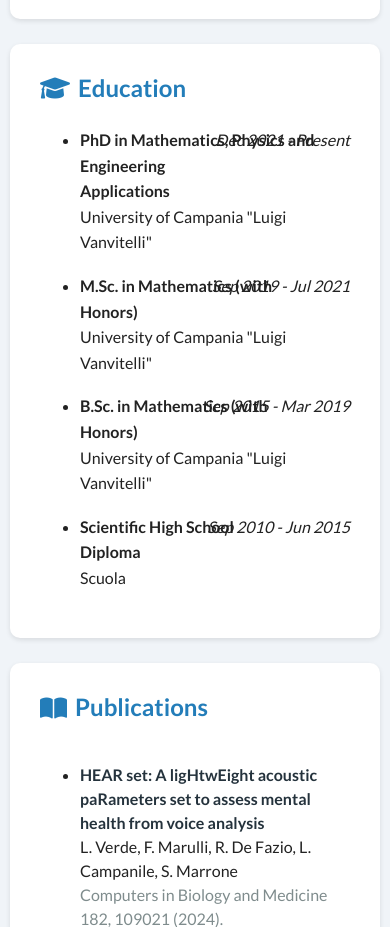
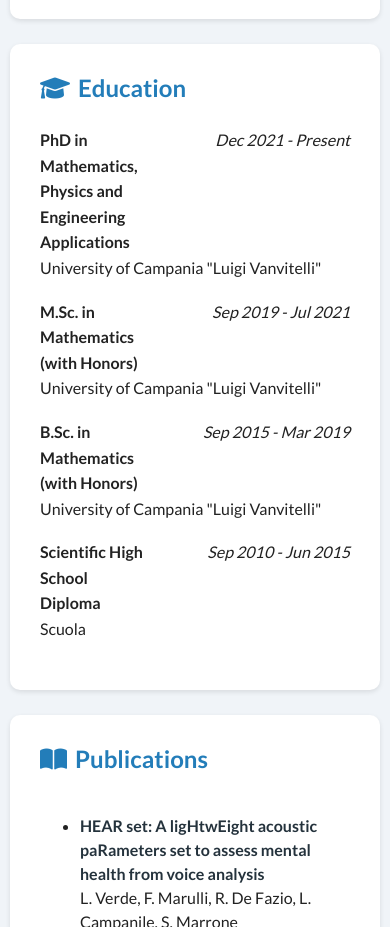
Before and after one commit to robidfz/robidfz.github.io, a plain HTML site: page index.html in a window 390 px wide. Shown: the part 1580-2507 px from the top of the page. Drawn offline with nearby package versions, Linux system fonts and the light colour scheme; some icons are missing.

Commit message:
Fix Education section
Fix layout with small display

```diff
--- a/assets/css/style.css
+++ b/assets/css/style.css
@@ -171,7 +171,7 @@
             color: #021420; /* Colore al passaggio del mouse */
         }
 
-    .courses li {
+        .courses li {
             padding: 0;
         }
         .course-item {
@@ -192,6 +192,33 @@
             display: block;
             margin-bottom: 18px;
         }
+
+        .courses {
+            list-style-type: none;
+            padding: 0;
+          }
+
+          .course-item {
+            margin-bottom: 18px;
+            position: relative;
+          }
+
+          .course-title {
+            font-weight: bold;
+            display: block;
+          }
+
+          .course-date {
+            font-style: italic;
+            display: block;
+            margin-top: 3px;  /* Aggiunge un po' di spazio tra il titolo e la data */
+          }
+
+          .course-institution {
+            display: block;
+            margin-top: 3px;  /* Aggiunge un po' di spazio tra la data e l'istituzione */
+          }
+
         footer {
             margin-top: 30px;
             text-align: center;
@@ -211,6 +238,26 @@
             nav {
                 text-align: center;
             }
+
+            .course-item {
+                padding-right: 200px;
+              }
+
+              .course-title {
+                margin-right: 200px;
+              }
+
+              .course-date {
+                position: absolute;
+                top: 0;
+                right: 0;
+                margin-top: 0;  /* Rimuove il margine superiore su schermi più grandi */
+              }
+
+              .course-institution {
+                margin-top: 0;  /* Rimuove il margine superiore su schermi più grandi */
+              }
+
         }
 
         #back-to-top {
```
Also changed, not shown: 2 other files.
